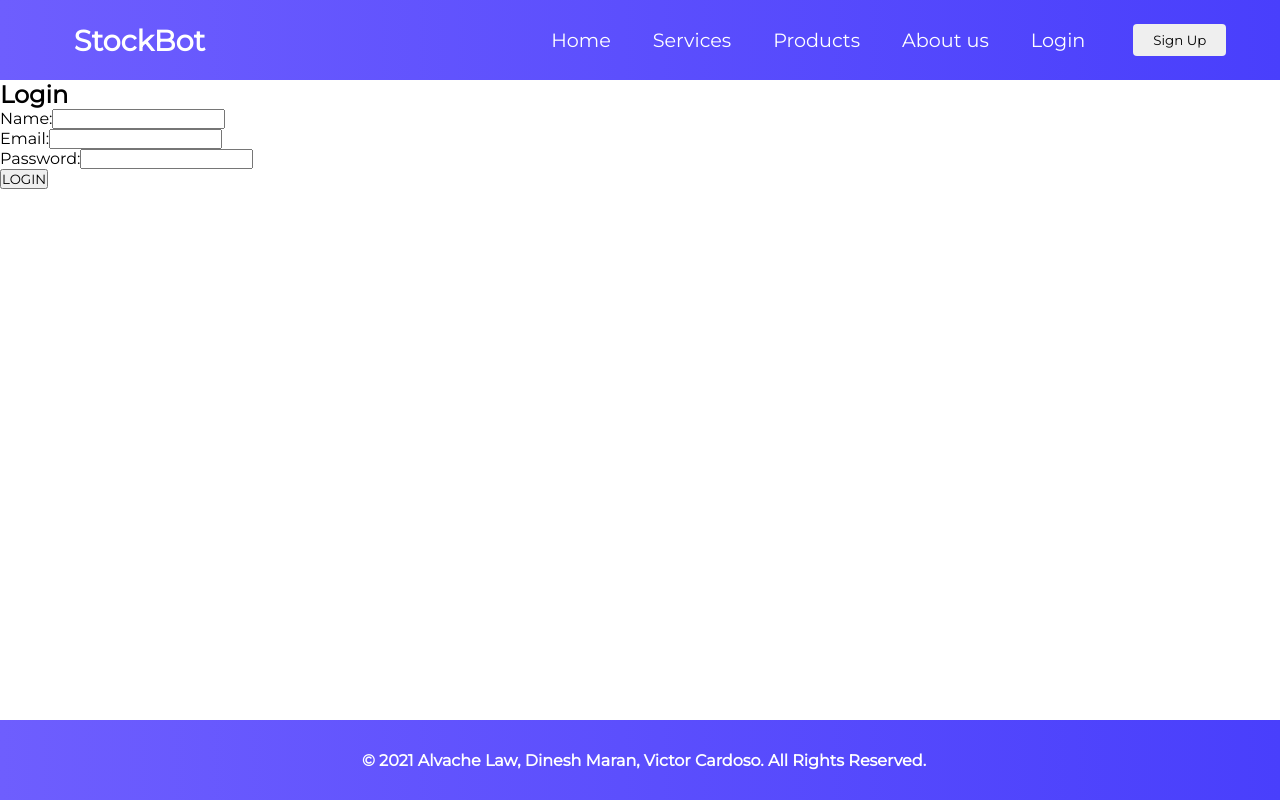
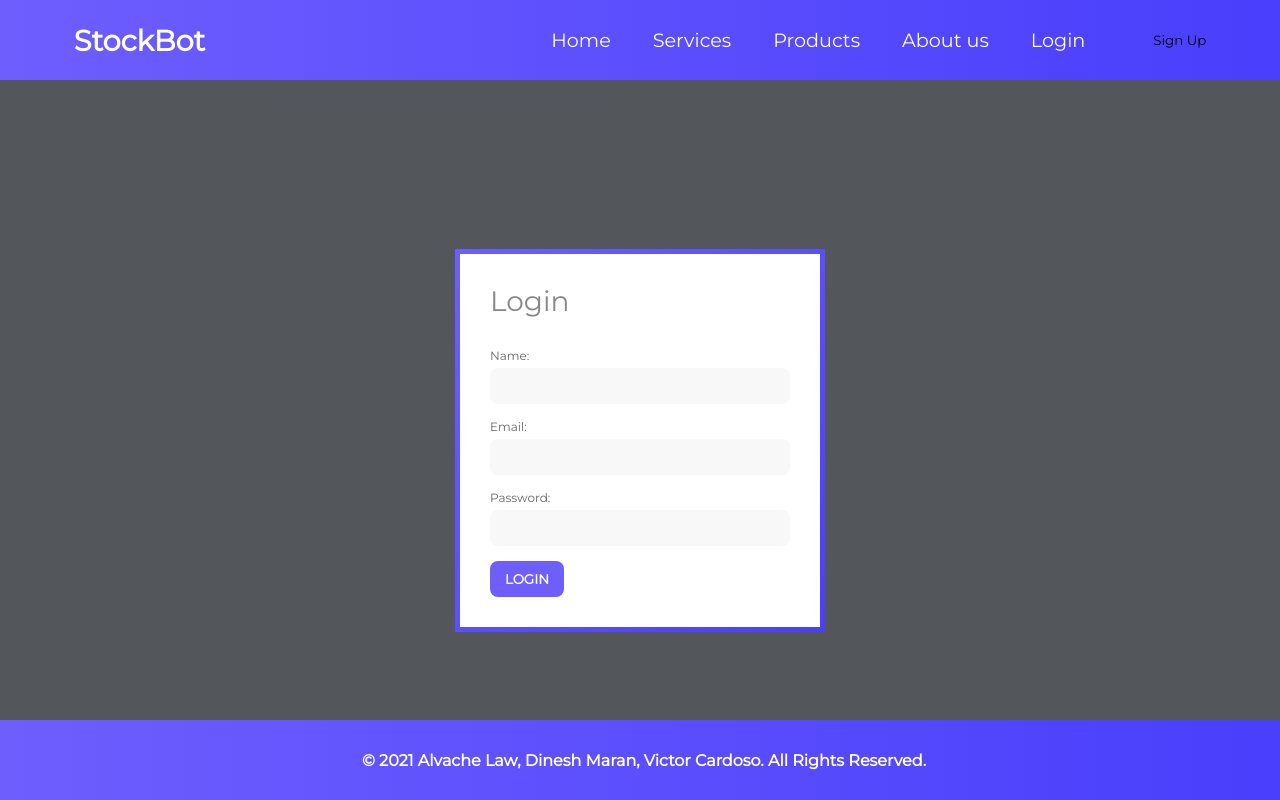
Before and after one commit to cardosovictorr/React_StockBot_AdvancedStudio_2, a React (Create React App) app: page / in a window 1280 px wide. Built offline with nearby package versions, Linux system fonts and the light colour scheme.

Commit message:
Finished Login

```diff
--- a/src/App.css
+++ b/src/App.css
@@ -4,3 +4,121 @@
   padding: 0;
   font-family: 'Montserrat', sans-serif;
 }
+
+input, button {
+  appearance: none;
+  background: none;
+  border: none;
+  outline: none;
+}
+
+.App{
+  height: 90vh;
+  display: flex;
+  align-items: center;
+  justify-content: center;
+  background-color: #53565a;
+}
+
+form {
+  display: block;
+  position: relative;
+}
+
+form:after {
+  content: '';
+  display: block;
+  position:absolute;
+  top: -5px;
+  left: -5px;
+  right: -5px;
+  bottom: -5px;
+  z-index: 1;
+  background-image: linear-gradient(to bottom right, #6E5EFE, #493FFC)
+}
+
+form .form-inner{
+position: relative;
+display: block;
+background-color: #fff;
+padding: 30px;
+z-index: 2;
+}
+
+form .form-inner h2{
+  color: #888;
+  font-size: 28px;
+  font-weight: 500;
+  margin-bottom: 30px;
+}
+
+form .form-inner .form-group{
+  display: block;
+  width: 300px;
+  margin-bottom: 15px;
+
+}
+
+.form-inner .form-group label{
+  display: block;
+  color: #666;
+  font-size: 12px;
+  margin-bottom: 5px;
+  transition: 0.4s;
+}
+
+.form-inner .form-group:focus-within label{
+  color: #Fe4880;
+}
+
+form .form-inner .form-group input{
+  display: block;
+  width: 100%;
+  padding:10px 15px;
+  background-color: #f8f8f8;
+  border-radius: 8px;
+  transition: 0.4s;
+}
+
+form .form-inner .form-group input:focus {
+  box-shadow: 0x 0x 3px rfga(0,0,0,0.2);
+}
+
+form .form-inner input[type="submit"], .welcome button{
+  display: inline-block;
+  padding: 10px 15px;
+  border-radius: 8px;
+  background-image: linear-gradient(to right, #6E5EFE 50%, #6E5EFE 50%, #493FFC);
+  background-size: 200%;
+  background-position: 0%;
+  transition: 0.4s;
+  color: #fff;
+  font-weight: 700;
+  cursor: pointer;
+
+}
+
+form .form-inner input[type="submit"]:hover, welcome button:hover{
+  background-position: 100% 0%;
+}
+
+.welcome {
+  width: 100%;
+  max-width: 480px;
+  background-color: #fff;
+  padding: 15px 30px;
+
+}
+
+.welcome h2{
+  color: #888;
+  font-size: 28px;
+  font-weight: 500;
+  margin-bottom: 30px;
+
+}
+
+.welcome h2 span {
+  color: #493FFC;
+  font-weight: 700;
+}
--- a/src/App.js
+++ b/src/App.js
@@ -27,6 +27,7 @@
     }
     else{
       console.log("Details do not match.");
+      setError("Details do not match.");
     }
 
   }
@@ -40,8 +41,10 @@
   }
 
   return (
+    <div className="Page">
+            <Navbar />
     <div className="App">
-      <Navbar />
+
       {(user.email != "") ? (
         <div className="welcome">
           <h2>Welcome, <span>{user.name}</span></h2>
@@ -50,7 +53,9 @@
       ) : (
         <LoginForm Login={Login} error={error} />
       )}
-      <Footer />
+
+    </div>
+          <Footer />
     </div>
   );
 }
--- a/src/components/LoginForm.js
+++ b/src/components/LoginForm.js
@@ -13,7 +13,7 @@
         <form onSubmit={submitHandler}>
             <div className="form-inner">
                 <h2>Login</h2>
-                {/* ERROR! */}
+                {(error != "") ? (<div className="error">{error}</div> ) : ""}
                 <div className="form-group">
                     <label htmlFor="name">Name:</label>
                     <input type="text" name="name" id="name" onChange={e => setDetails({ ...details, name: e.target.value })} value={details.name} />
```
